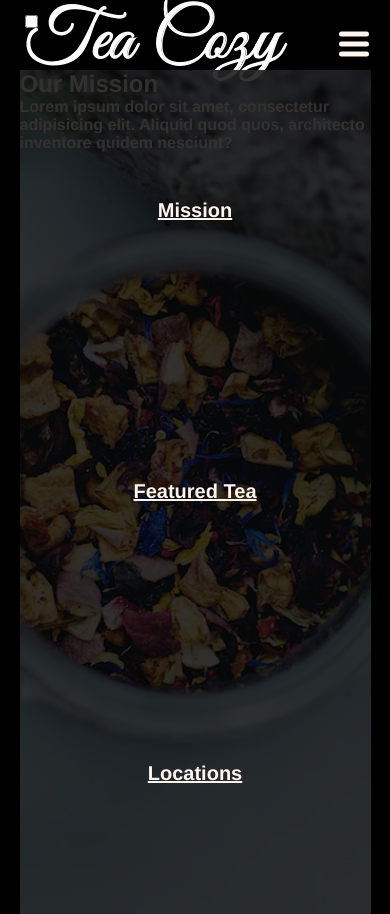
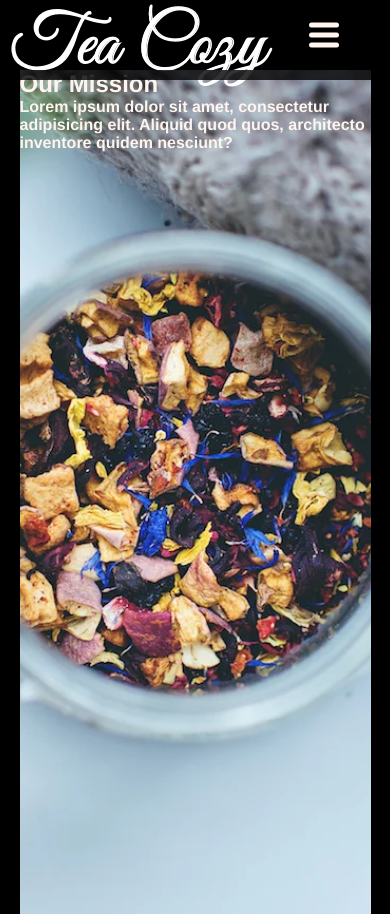
Before and after one commit to Tasty-G/TeaCozy, a plain HTML site: page index.html in a window 390 px wide. Drawn offline with Linux system fonts and the light colour scheme.

Commit message:
Tweeked CSS: Made navbar & header sections responsive to smaller devices.

```diff
--- a/style.css
+++ b/style.css
@@ -25,12 +25,12 @@ body{
 nav{
 	position: fixed;
 	z-index: 10;
-	left: 0;
+	left: 10px;
+	top: 0;
 	right: 0;
-	top: 0;
-	height: 100%;
-	width: 100%;
-	padding: 15px 25px;
+	height: 70px;
+	background-color: black;
+
 }
 
 nav .logo{
@@ -68,13 +68,14 @@ nav .links li a{
 
 #nav-toggle{
 	position: absolute;
+	top: -100px;
 }
 
 nav .icon-burger{
 	display: none;
 	position: absolute;
-	right: 15%;
-	top: 5%;
+	right: 12%;
+	top: 50%;
 	transform: translateY(-50%)
 }
 
@@ -84,6 +85,7 @@ nav .icon-burger .line{
 	background-color: seashell;
 	margin: 5px;
 	border-radius: 3px;
+	transition: all .5s ease-in-out;
 }
 
 
@@ -92,6 +94,7 @@ nav .icon-burger .line{
 		float: left;
 		width: auto;
 		margin-left: 0;
+		padding: 20px 0;
 
 	}
 	nav .links{
@@ -101,18 +104,34 @@ nav .icon-burger .line{
 		left: 0;
 		right: 0;
 		top: 70px;
-		bottom: 0;
+		bottom: 100%;
 		flex-direction: column;
 		width: auto;
+		height: auto;
 		align-items: center;
+		justify-content: space-evenly;
 		background-color: rgba(0,0,0,.8);
+		padding-top: 10px;
+		overflow: hidden;
+		transition: all .5s ease-in-out;
 	}
+
 	nav .links a{
 		font-size: 16px;
+	}
+	nav :checked ~.links{
+		bottom: 0;
 	}
 	nav .icon-burger{
 		display: block;
 	}
-
-
+	nav :checked ~ .icon-burger .line:nth-child(1){
+		transform: translateY(10px) rotate(225deg);
+	}
+	nav :checked ~ .icon-burger .line:nth-child(3){
+		transform: translateY(-10px) rotate(-225deg);
+	}
+	nav :checked ~ .icon-burger .line:nth-child(2){
+		opacity: 0;
+	}
 }
```
